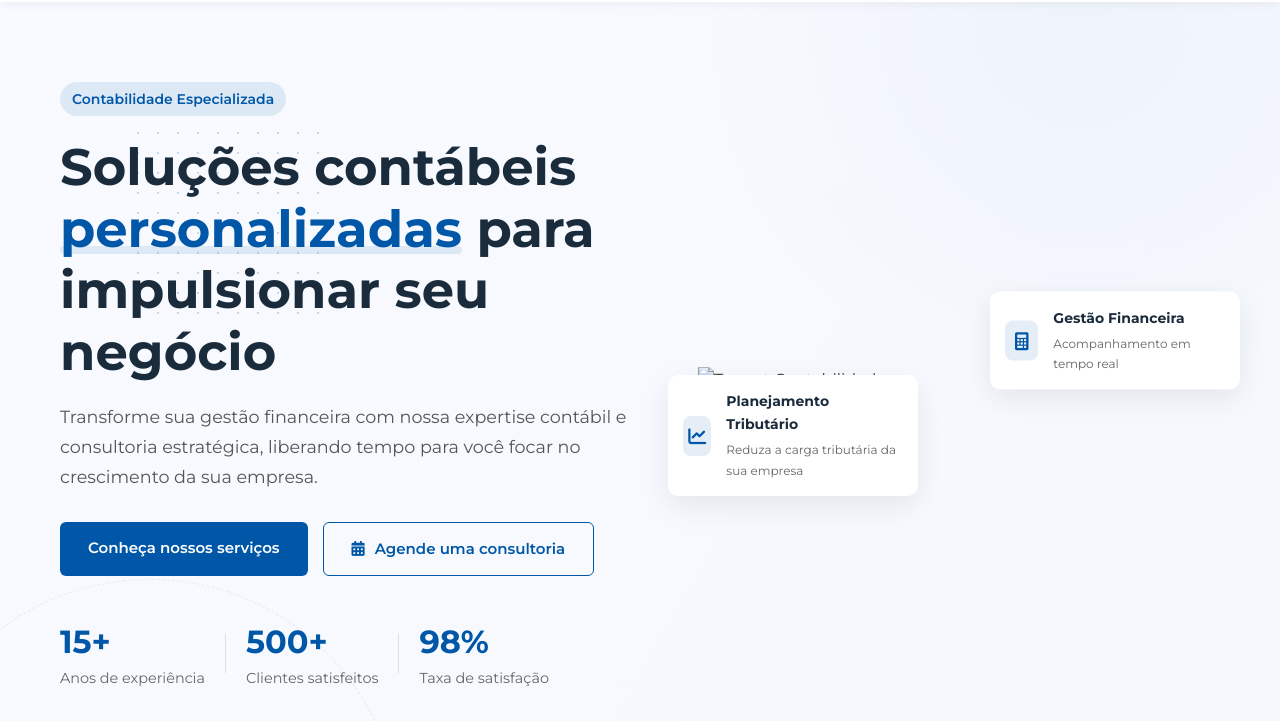
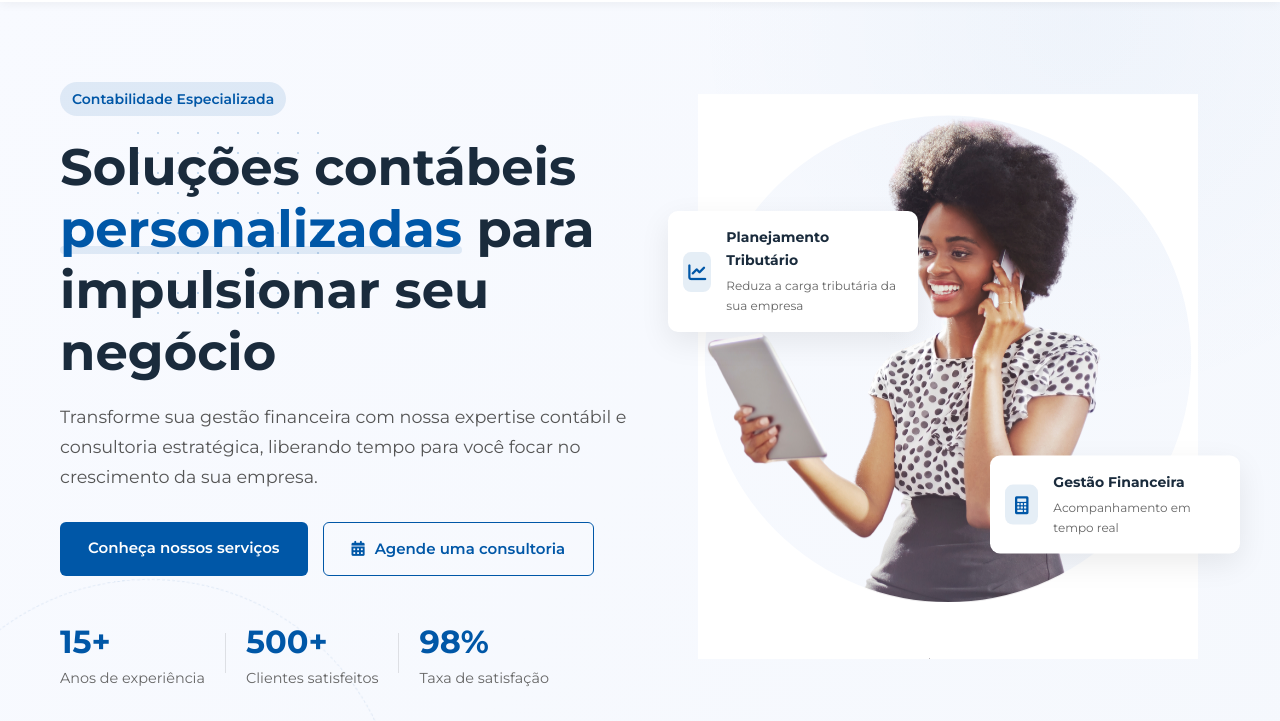
Before and after one commit to GeraldoLuizbatista/tucont-site, a plain HTML site: page index.html in a window 1280 px wide. Shown: the part 78-799 px from the top of the page. Drawn offline with Linux system fonts and the light colour scheme; animation ran at ten frames a second.

Commit message:
Update index.html

```diff
--- a/index.html
+++ b/index.html
@@ -2450,7 +2450,7 @@ section {
             </div>
 
             <div class="hero-image" data-aos="fade-left" data-aos-delay="300">
-                <img src="./images/Empresária hero.png" alt="Tucont Contabilidade">
+                <img src="./images/empresariahero.png" alt="Tucont Contabilidade">
                 <div class="hero-floating-card card-1">
                     <div class="floating-card-icon">
                         <i class="fas fa-chart-line"></i>
```
